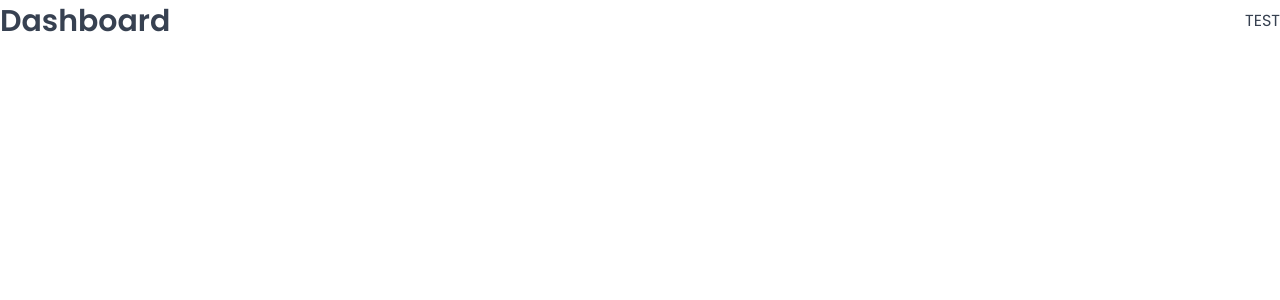
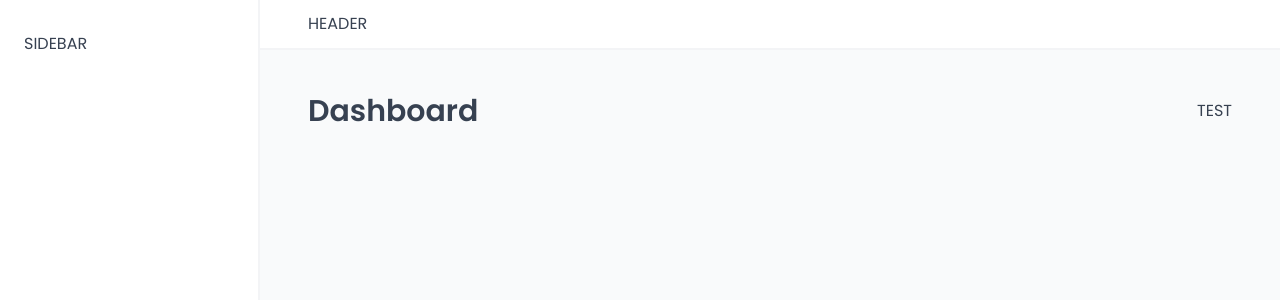
Before and after one commit to jacekzielinski87/Wild-Oasis-Booking-App, a React (Vite) app: page /dashboard in a window 1280 px wide. Shown: the top 300 px of the page. Built offline with nearby package versions, Linux system fonts and the light colour scheme; a web font is replaced by a local one.

Commit message:
Sidebar, AppLayout building

```diff
--- a/src/App.jsx
+++ b/src/App.jsx
@@ -9,6 +9,7 @@
 import Login from './pages/Login';
 import PageNotFound from './pages/PageNotFound';
 import GlobalStyles from "./styles/GlobalStyles";
+import AppLayout from "./ui/AppLayout";
 
 
 
@@ -23,8 +24,9 @@
     <GlobalStyles/>
     <BrowserRouter>
       <Routes>
+        <Route element={<AppLayout/>}>
         <Route index element ={<Navigate replace to='dashboard'/>}
-        />
+         />
         <Route path = 'dashboard' element={<Dashboard/>}
         />
         <Route path = 'bookings' element={<Bookings/>}
@@ -37,6 +39,9 @@
         />
         <Route path = 'account' element={<Account/>}
         />
+
+        </Route>
+
         <Route path='login' element={<Login/>}
         />
         <Route path ='*' element={<PageNotFound/>}
--- a/src/ui/AppLayout.jsx
+++ b/src/ui/AppLayout.jsx
@@ -1,8 +1,30 @@
+import {Outlet} from 'react-router-dom';
+import Header from './Header';
+import Sidebar from './Sidebar';
+import styled from "styled-components";
+
+const StyledAppLayout = styled.div `
+    display:grid;
+    grid-template-columns: 26rem 1fr;
+    grid-template-rows: auto 1fr;
+    height: 100vh;
+`
+
+const Main = styled.main `
+    background-color: var(--color-grey-50);
+    padding: 4rem 4.8rem 6.4rem;
+`;
+
+
 function AppLayout() {
     return (
-        <div>
-            <p>App Layout</p>
-        </div>
+        <StyledAppLayout>
+            <Header />
+            <Sidebar />
+            <Main>
+                <Outlet />
+            </Main>
+        </StyledAppLayout>
     )
 }
 
--- /dev/null
+++ b/src/ui/Header.jsx
@@ -0,0 +1,21 @@
+import styled from 'styled-components';
+
+
+const StyledHeader = styled.header`
+    background-color:var(--color-grey-0);
+    padding:1.2rem 4.8rem;
+    border-bottom: 2px solid var(--color-grey-100);
+`;
+
+
+
+
+function Header() {
+    return (
+        <StyledHeader>
+            HEADER
+        </StyledHeader>
+    )
+}
+
+export default Header
--- /dev/null
+++ b/src/ui/Sidebar.jsx
@@ -0,0 +1,18 @@
+import styled from 'styled-components';
+
+const StyledSidebar = styled.aside `
+    background-color:var(--color-grey-0);
+    padding: 3.2rem 2.4rem;
+    border-right: 2px solid var(--color-grey-100);
+
+    grid-row:1 /-1;
+`;
+
+
+function Sidebar() {
+    return (
+        <StyledSidebar>SIDEBAR</StyledSidebar>
+    )
+}
+
+export default Sidebar
```
